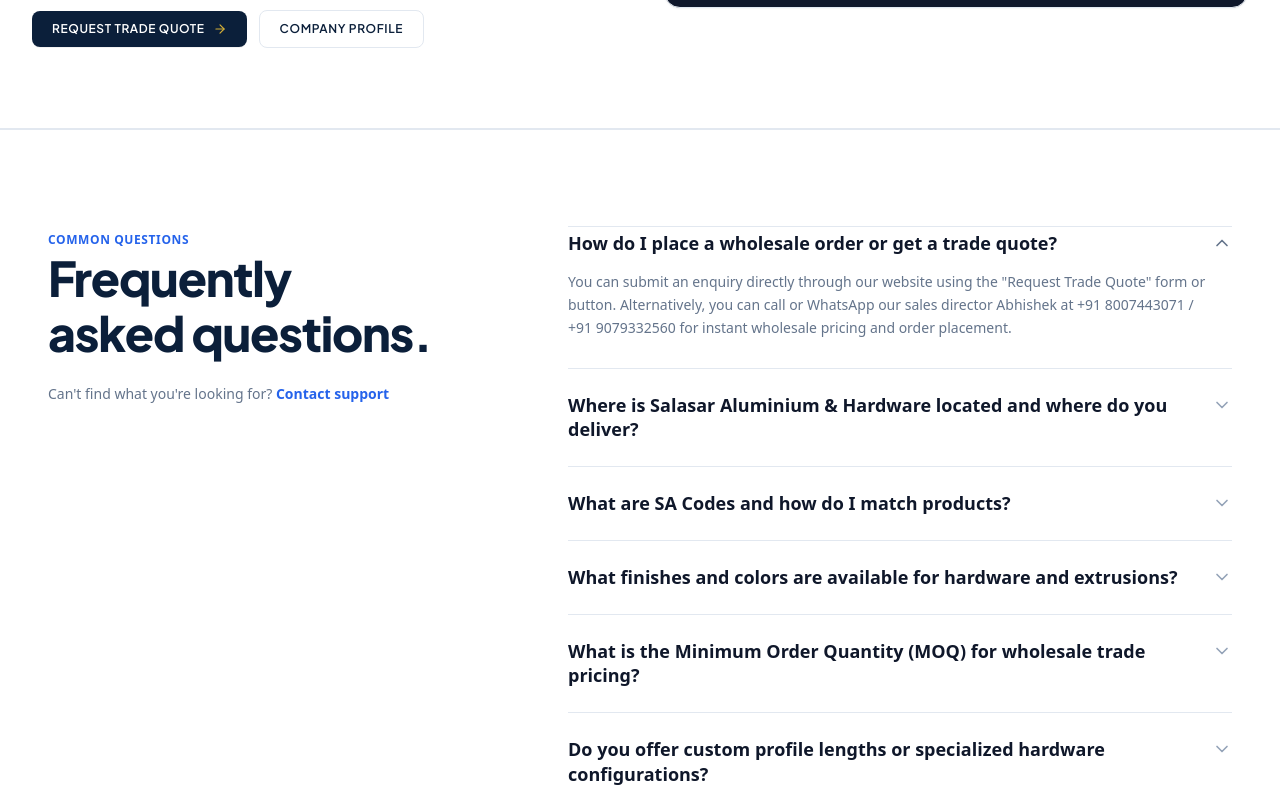
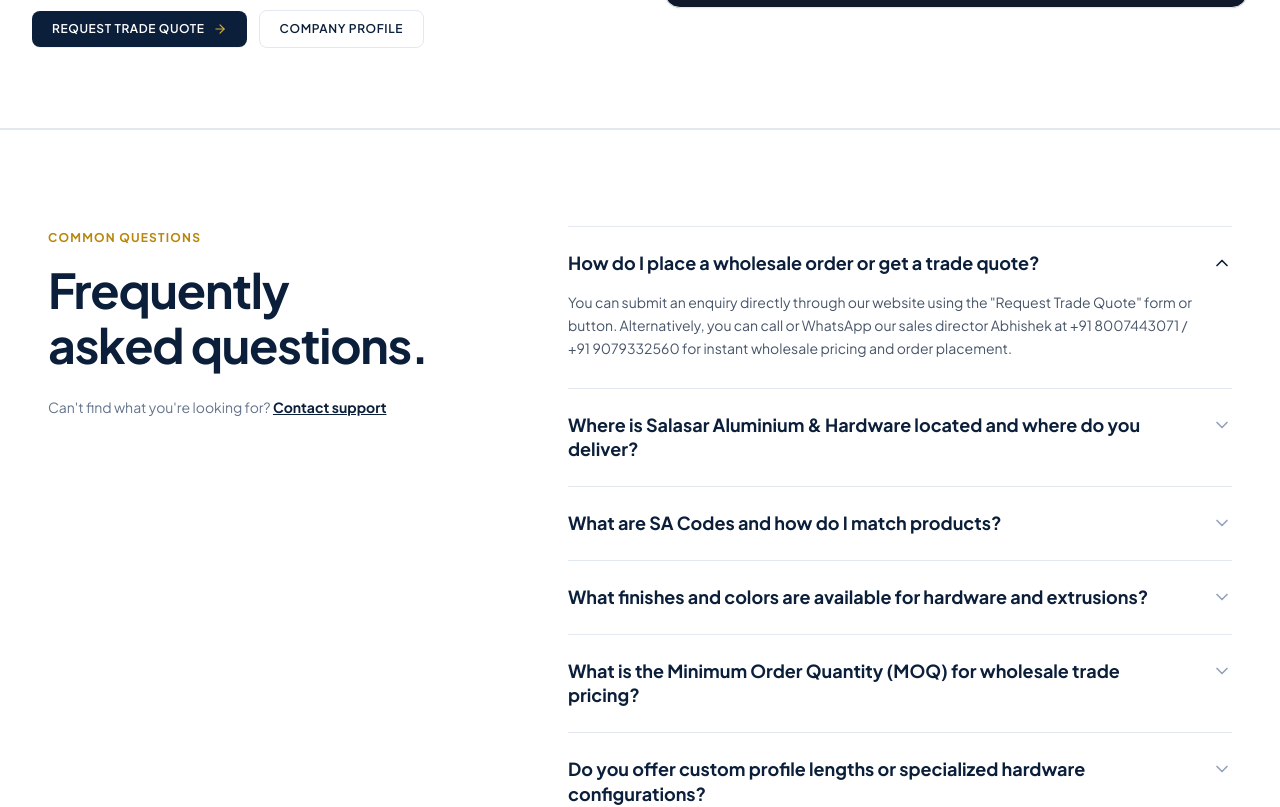
Before and after one commit to nandani-404/salasaraluminium, a Next.js app: page / in a window 1280 px wide. Shown: the part 3480-4287 px from the top of the page. Built offline with nearby package versions, Linux system fonts and the light colour scheme; no server answers; grey boxes are pictures that could not be loaded.

Commit message:
Make FAQ left heading sticky during scroll and align typography with brand design

```diff
--- a/src/components/FAQSection.tsx
+++ b/src/components/FAQSection.tsx
@@ -6,7 +6,6 @@ import { ChevronDown, ChevronUp } from 'lucide-react';
 import { SAH_FAQS, SAHFAQ } from '@/lib/sahData';
 import { getFaqSchema } from '@/lib/jsonld';
 import { useEnquiry } from '@/context/EnquiryContext';
-import Link from 'next/link';
 
 interface FAQSectionProps {
   title?: string;
@@ -34,7 +33,7 @@ export default function FAQSection({
   };
 
   return (
-    <section className="py-24 bg-white border-t border-[#E2E8F0] font-sans">
+    <section className="py-20 sm:py-24 bg-white border-t border-[#E2E8F0]">
       {/* FAQ Json-LD Schema for SEO */}
       <script
         type="application/ld+json"
@@ -42,24 +41,24 @@ export default function FAQSection({
       />
 
       <div className="max-w-7xl mx-auto px-4 sm:px-6 lg:px-12">
-        <div className="grid grid-cols-1 lg:grid-cols-12 gap-12 lg:gap-16 items-start">
+        <div className="grid grid-cols-1 lg:grid-cols-12 gap-12 lg:gap-16 items-start relative">
 
-          {/* Left Column: Heading & Contact Support Link */}
-          <div className="lg:col-span-5 space-y-4 lg:sticky lg:top-28">
-            <span className="text-xs font-bold uppercase tracking-wider text-[#2563EB]">
+          {/* Sticky Left Column: Heading & Contact Support Link */}
+          <div className="lg:col-span-5 lg:sticky lg:top-28 self-start space-y-4 pt-1">
+            <span className="text-xs font-bold uppercase tracking-widest text-[#B8860B] block">
               COMMON QUESTIONS
             </span>
 
-            <h2 className="text-4xl sm:text-5xl font-extrabold text-[#0B1F3A] tracking-tight leading-[1.15]">
+            <h2 className="text-3xl sm:text-4xl lg:text-5xl font-bold text-[#0B1F3A] tracking-tight leading-[1.15]">
               Frequently<br className="hidden sm:inline" /> asked questions.
             </h2>
 
-            <div className="pt-2 text-sm text-[#64748B]">
+            <div className="pt-2 text-xs sm:text-sm text-[#64748B] leading-relaxed">
               <span>Can't find what you're looking for? </span>
               <button
                 type="button"
                 onClick={() => openEnquiryModal()}
-                className="text-[#2563EB] font-semibold hover:underline cursor-pointer inline-flex items-center"
+                className="text-[#0B1F3A] font-bold underline hover:text-[#9A7B1C] transition-colors cursor-pointer inline-flex items-center"
               >
                 Contact support
               </button>
@@ -72,20 +71,20 @@ export default function FAQSection({
               const isOpen = openIndex === idx;
 
               return (
-                <div key={faq.question} className="py-5 first:pt-0 last:pb-0">
+                <div key={faq.question} className="py-5">
                   <button
                     type="button"
                     onClick={() => toggleAccordion(idx)}
                     className="w-full text-left flex items-start justify-between space-x-4 cursor-pointer focus:outline-none group py-1"
                     aria-expanded={isOpen}
                   >
-                    <span className="text-base sm:text-lg font-bold text-[#0F172A] group-hover:text-[#2563EB] transition-colors leading-snug pr-2">
+                    <span className="text-base sm:text-lg font-bold text-[#0B1F3A] group-hover:text-[#9A7B1C] transition-colors leading-snug pr-2">
                       {faq.question}
                     </span>
 
-                    <span className="shrink-0 text-[#64748B] group-hover:text-[#0F172A] transition-colors pt-0.5">
+                    <span className="shrink-0 text-[#64748B] group-hover:text-[#0B1F3A] transition-colors pt-0.5">
                       {isOpen ? (
-                        <ChevronUp className="w-5 h-5 text-[#64748B]" />
+                        <ChevronUp className="w-5 h-5 text-[#0B1F3A]" />
                       ) : (
                         <ChevronDown className="w-5 h-5 text-[#94A3B8]" />
                       )}
@@ -100,7 +99,7 @@ export default function FAQSection({
                         exit={{ opacity: 0, height: 0 }}
                         transition={{ duration: 0.2, ease: 'easeInOut' }}
                       >
-                        <p className="pt-3 pb-2 text-sm text-[#64748B] leading-relaxed pr-6">
+                        <p className="pt-3 pb-2 text-xs sm:text-sm text-[#475569] leading-relaxed pr-6">
                           {faq.answer}
                         </p>
                       </motion.div>
```
